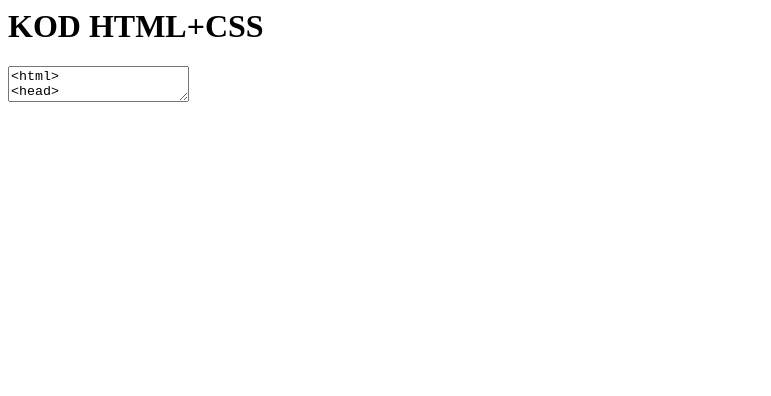
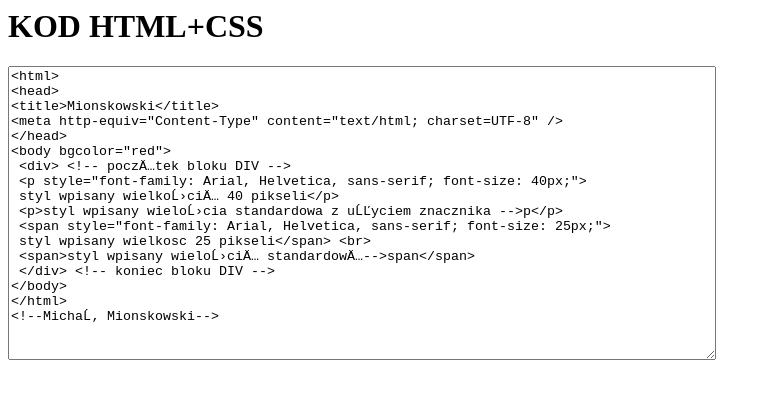
Before and after one commit to MichalMion/strona_css, a plain HTML site: page Z17_p1_kod.html in a window 1280 px wide. Shown: the whole page, without its empty margins (0-771 px from the left). Drawn offline with Linux system fonts and the light colour scheme.

Commit message:
Update Z17_p1_kod.html

```diff
--- a/Z17_p1_kod.html
+++ b/Z17_p1_kod.html
@@ -3,7 +3,7 @@
 </head>
 <body>
 <H1>KOD HTML+CSS<H1>
-<textarea>
+<textarea style="width: 708px; height: 294px;">
 <html>
 <head>
 <title>Mionskowski</title>
```
